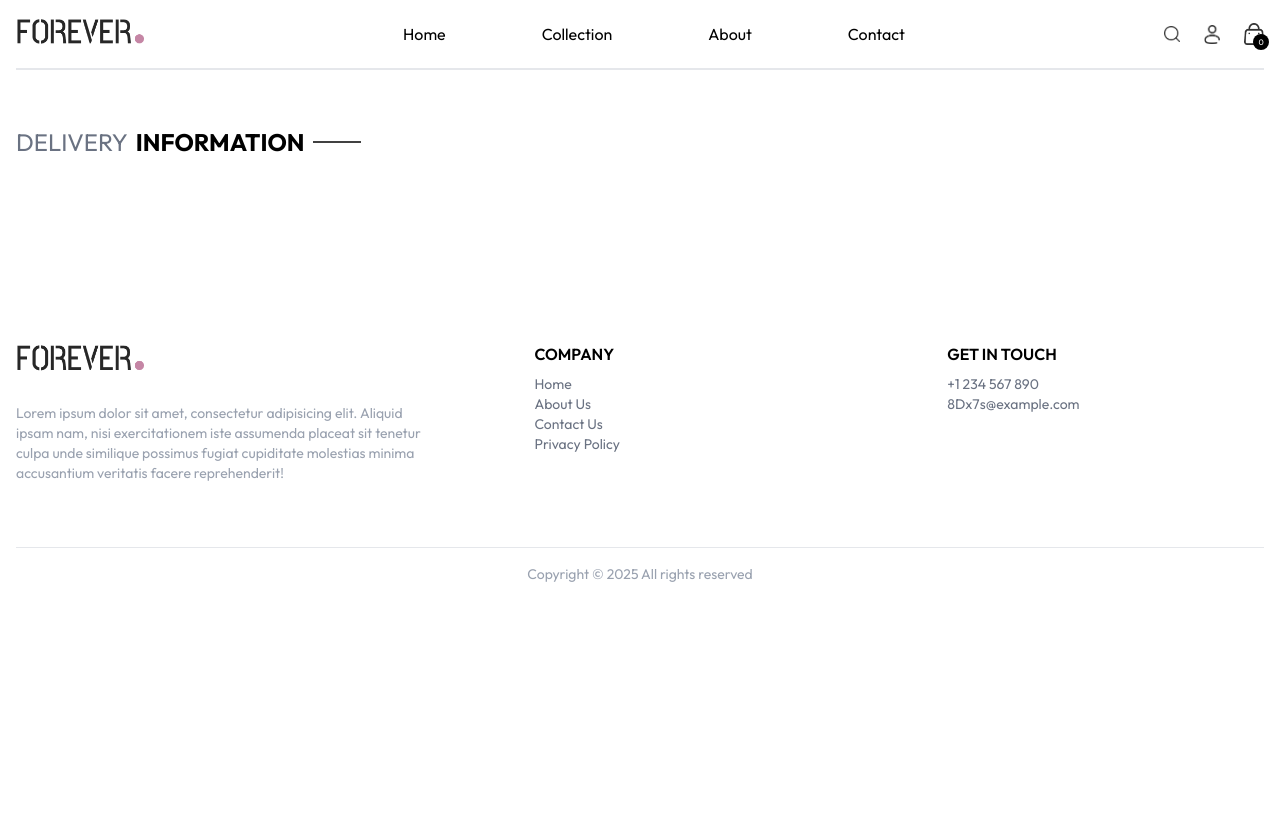
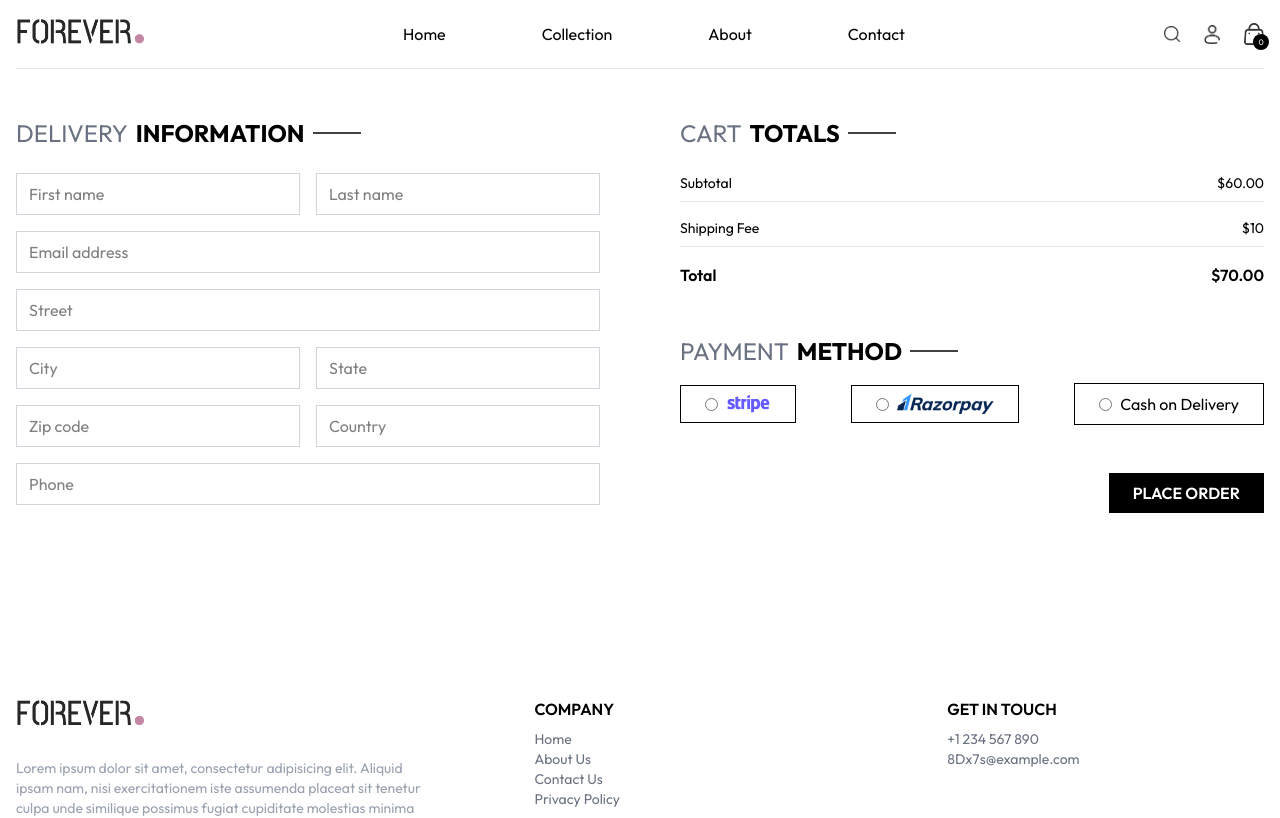
Before and after one commit to mohangrg2018/ecommerce, a React (Vite) app in the folder client/: page /place-order in a window 1280 px wide. Shown: the top 818 px of the page. Built offline with nearby package versions, Linux system fonts and the light colour scheme.

Commit message:
order page completed

```diff
--- a/client/src/App.jsx
+++ b/client/src/App.jsx
@@ -10,6 +10,7 @@ import Footer from "./components/Footer";
 import SearchBar from "./components/SearchBar";
 import Cart from "./pages/Cart";
 import PlaceOrder from "./pages/PlaceOrder";
+import Orders from "./pages/Orders";
 
 const App = () => {
   return (
@@ -27,6 +28,7 @@ const App = () => {
         <Route path="/product/:productId" element={<Product />} />
         <Route path="/cart" element={<Cart />} />
         <Route path="/place-order" element={<PlaceOrder />} />
+        <Route path="/orders" element={<Orders />} />
         <Route path="/about" element={<About />} />
         <Route path="/contact" element={<Contact />} />
       </Routes>
--- /dev/null
+++ b/client/src/pages/Orders.jsx
@@ -0,0 +1,53 @@
+import { useContext } from "react";
+import { StoreContext } from "../context/StoreContext";
+import Title from "../components/Title";
+
+const Orders = () => {
+  const { products, currency } = useContext(StoreContext);
+  return (
+    <div className="container__width">
+      <div className="border-t border-gray-200 pt-5 sm:pt-14">
+        <div className="border-b-2 border-gray-200 pb-8 mb-4">
+          <Title text1={"my"} text2={"orders"} />
+        </div>
+        <div className="flex flex-col gap-6">
+          {products.slice(1, 4).map((item, index) => (
+            <div
+              key={index}
+              className="flex items-center justify-between text-sm border-b border-gray-200 pb-8"
+            >
+              <div className="flex gap-2">
+                <img src={item.image} className="w-16" alt="" />
+                <div className="flex flex-col justify-between">
+                  <p className="font-semibold">{item.name}</p>
+                  <div className="flex items-center gap-2">
+                    <p>
+                      {currency}
+                      {item.price}
+                    </p>
+                    <p>Quantity: 1</p>
+                    <p>Size: L</p>
+                  </div>
+                  <p>
+                    Date: <span className="text-gray-400">25,May,2025</span>
+                  </p>
+                </div>
+              </div>
+              <div className="w-1/2 flex justify-between">
+                <div className="flex items-center gap-2">
+                  <p className="h-3 w-3 bg-green-400 rounded-full"></p>
+                  <p>Ready to ship</p>
+                </div>
+                <button className="px-4 py-1 border border-gray-300 cursor-pointer">
+                  Track Order
+                </button>
+              </div>
+            </div>
+          ))}
+        </div>
+      </div>
+    </div>
+  );
+};
+
+export default Orders;
--- a/client/src/pages/PlaceOrder.jsx
+++ b/client/src/pages/PlaceOrder.jsx
@@ -1,17 +1,141 @@
+import { useContext, useState } from "react";
+import { assets } from "../assets/frontend_assets/assets";
 import Title from "../components/Title";
+import { StoreContext } from "../context/StoreContext";
 
 const PlaceOrder = () => {
+  const { navigate } = useContext(StoreContext);
+  const [method, setMethod] = useState("cod");
+
   return (
-    <div className="container__width">
-      <div className="border-t-2 border-gray-200 pt-5 sm:pt-14">
-        {/* LEFT SIDE */}
-        <div className="w-full sm:w-1/2">
-          <Title text1={"delivery"} text2={"information"} />
-          <div className=""></div>
+    <div className="container__width px-4 md:px-8 lg:px-0">
+      <div className="flex flex-col lg:flex-row gap-10 lg:gap-20 border-t border-gray-200 pt-6 lg:pt-12">
+        {/* LEFT SIDE: Delivery Info */}
+        <div className="w-full lg:w-1/2">
+          <Title text1="Delivery" text2="Information" />
+          <form className="flex flex-col gap-4 mt-6">
+            <div className="flex flex-col sm:flex-row gap-4">
+              <input
+                type="text"
+                placeholder="First name"
+                className="w-full sm:w-1/2 border border-gray-300 px-3 py-2"
+              />
+              <input
+                type="text"
+                placeholder="Last name"
+                className="w-full sm:w-1/2 border border-gray-300 px-3 py-2"
+              />
+            </div>
+            <input
+              type="email"
+              placeholder="Email address"
+              className="w-full border border-gray-300 px-3 py-2"
+            />
+            <input
+              type="text"
+              placeholder="Street"
+              className="w-full border border-gray-300 px-3 py-2"
+            />
+            <div className="flex flex-col sm:flex-row gap-4">
+              <input
+                type="text"
+                placeholder="City"
+                className="w-full sm:w-1/2 border border-gray-300 px-3 py-2"
+              />
+              <input
+                type="text"
+                placeholder="State"
+                className="w-full sm:w-1/2 border border-gray-300 px-3 py-2"
+              />
+            </div>
+            <div className="flex flex-col sm:flex-row gap-4">
+              <input
+                type="text"
+                placeholder="Zip code"
+                className="w-full sm:w-1/2 border border-gray-300 px-3 py-2"
+              />
+              <input
+                type="text"
+                placeholder="Country"
+                className="w-full sm:w-1/2 border border-gray-300 px-3 py-2"
+              />
+            </div>
+            <input
+              type="text"
+              placeholder="Phone"
+              className="w-full border border-gray-300 px-3 py-2"
+            />
+          </form>
         </div>
 
-        {/* RIGHT SIDE */}
-        <div className="w-full sm:w-1/2"></div>
+        {/* RIGHT SIDE: Cart + Payment */}
+        <div className="w-full lg:w-1/2">
+          <Title text1="Cart" text2="Totals" />
+          <div className="mt-6 space-y-4 text-sm">
+            <div className="flex justify-between border-b pb-2 border-gray-200">
+              <span>Subtotal</span>
+              <span>$60.00</span>
+            </div>
+            <div className="flex justify-between border-b pb-2 border-gray-200">
+              <span>Shipping Fee</span>
+              <span>$10</span>
+            </div>
+            <div className="flex justify-between font-semibold text-base mb-8 sm:mb-12">
+              <span>Total</span>
+              <span>$70.00</span>
+            </div>
+          </div>
+
+          <Title text1="Payment" text2="Method" />
+          <div className="flex flex-col md:flex-row md:items-center justify-between gap-4 mt-4">
+            <label
+              onClick={() => setMethod("stripe")}
+              className={`flex items-center gap-2 border px-4 lg:px-6 py-2 cursor-pointer w-full md:w-auto ${
+                method === "stripe" ? "ring-2 ring-green-500" : ""
+              }`}
+            >
+              <input
+                type="radio"
+                name="payment"
+                checked={method === "stripe"}
+                readOnly
+              />
+              <img src={assets.stripe_logo} className="h-5" alt="Stripe" />
+            </label>
+
+            <label
+              onClick={() => setMethod("razor")}
+              className={`flex items-center gap-2 border px-4 lg:px-6 py-2 cursor-pointer w-full md:w-auto ${
+                method === "razor" ? "ring-2 ring-green-500" : ""
+              }`}
+            >
+              <input
+                type="radio"
+                name="payment"
+                checked={method === "razor"}
+                readOnly
+              />
+              <img src={assets.razorpay_logo} className="h-5" alt="Razorpay" />
+            </label>
+
+            <label
+              onClick={() => setMethod("cod")}
+              className="flex items-center gap-2 border px-4 lg:px-6 py-2 w-full md:w-auto"
+            >
+              <input type="radio" name="payment" />
+              <span>Cash on Delivery</span>
+            </label>
+          </div>
+
+          <div className="flex justify-end mt-8">
+            <button
+              onClick={() => navigate("/orders")}
+              className="w-full sm:w-auto mt-4 px-6 py-2 bg-black text-white font-semibold hover:bg-gray-800 cursor-pointer"
+            >
+              PLACE ORDER
+            </button>
+          </div>
+        </div>
       </div>
     </div>
   );
```
